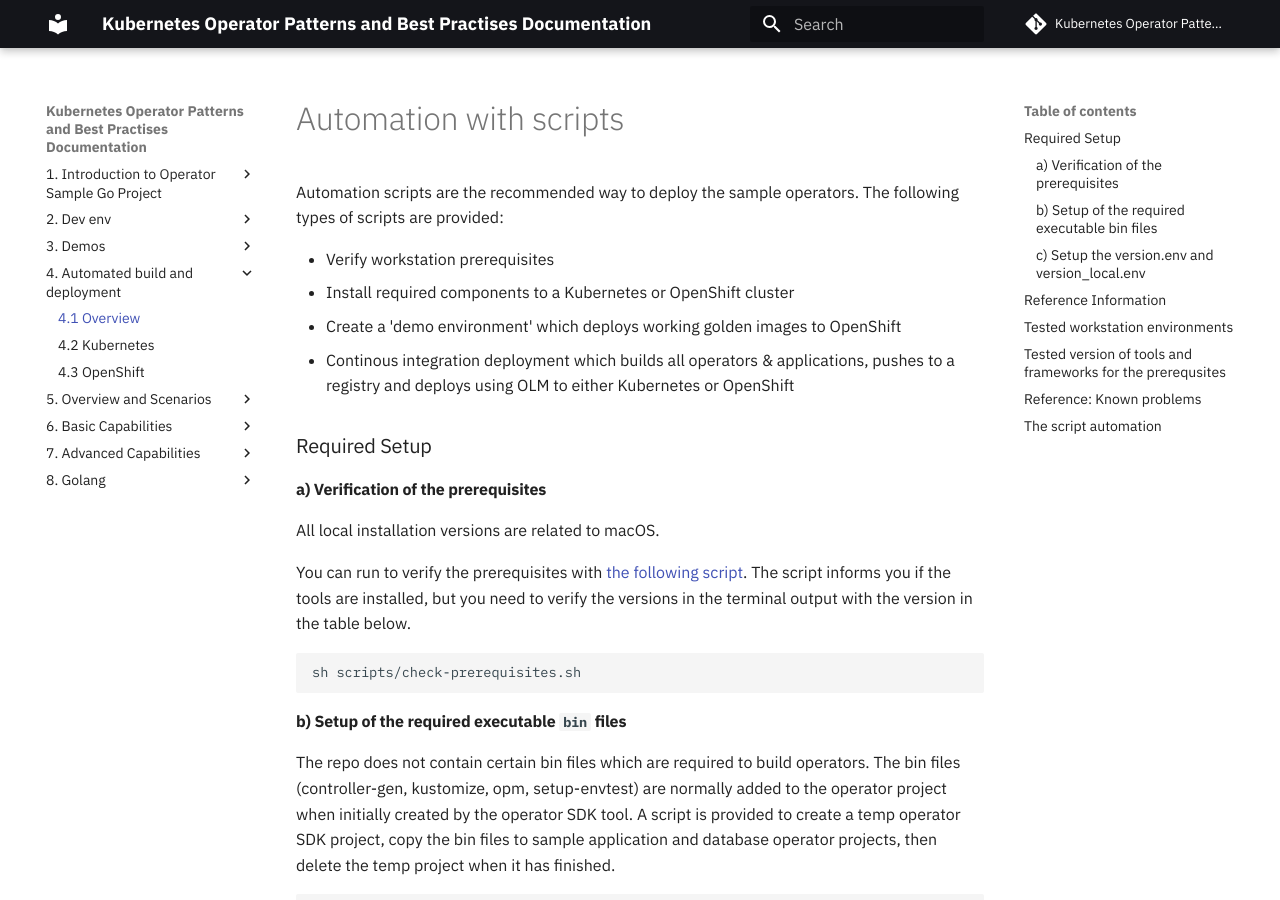
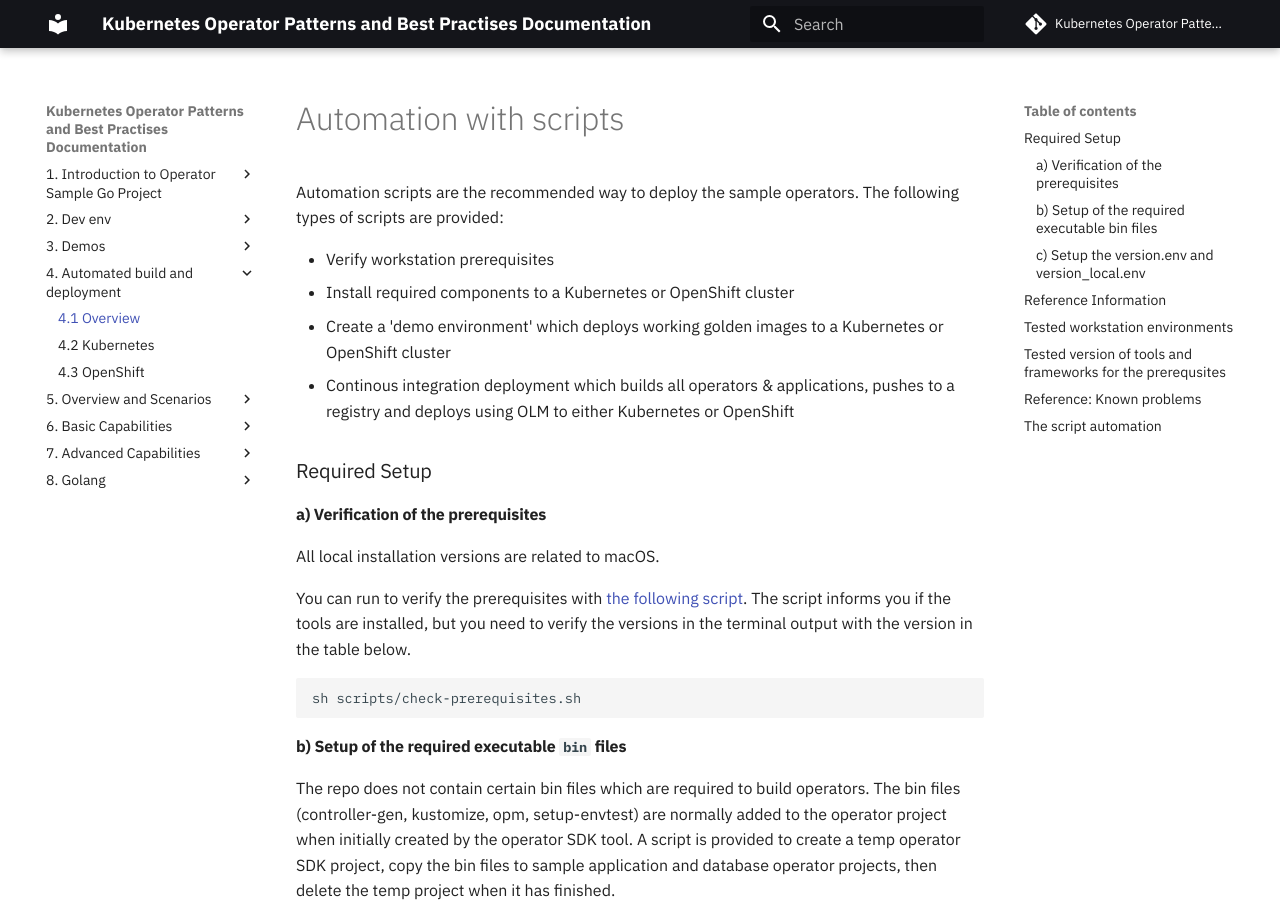
Before and after one commit to IBM/operator-sample-go-documentation, an MkDocs documentation site: the page built from documentation/automation-overview.md, in a window 1280 px wide and 900 px high. Built offline with MkDocs 1.6.1 and Material for MkDocs 9.7.7, drawn with Linux system fonts in a browser that asks for light colours; comment, search, counter and statistics services are not loaded.

Commit message:
doc-updates4

```diff
--- a/documentation/automation-overview.md
+++ b/documentation/automation-overview.md
@@ -5,7 +5,7 @@ Automation scripts are the recommended way to deploy the sample operators.  The
 
 * Verify workstation prerequisites
 * Install required components to a Kubernetes or OpenShift cluster
-* Create a 'demo environment' which deploys working golden images to OpenShift
+* Create a 'demo environment' which deploys working golden images to a Kubernetes or OpenShift cluster
 * Continous integration deployment which builds all operators & applications, pushes to a registry and deploys using OLM to either Kubernetes or OpenShift
 
 
```
